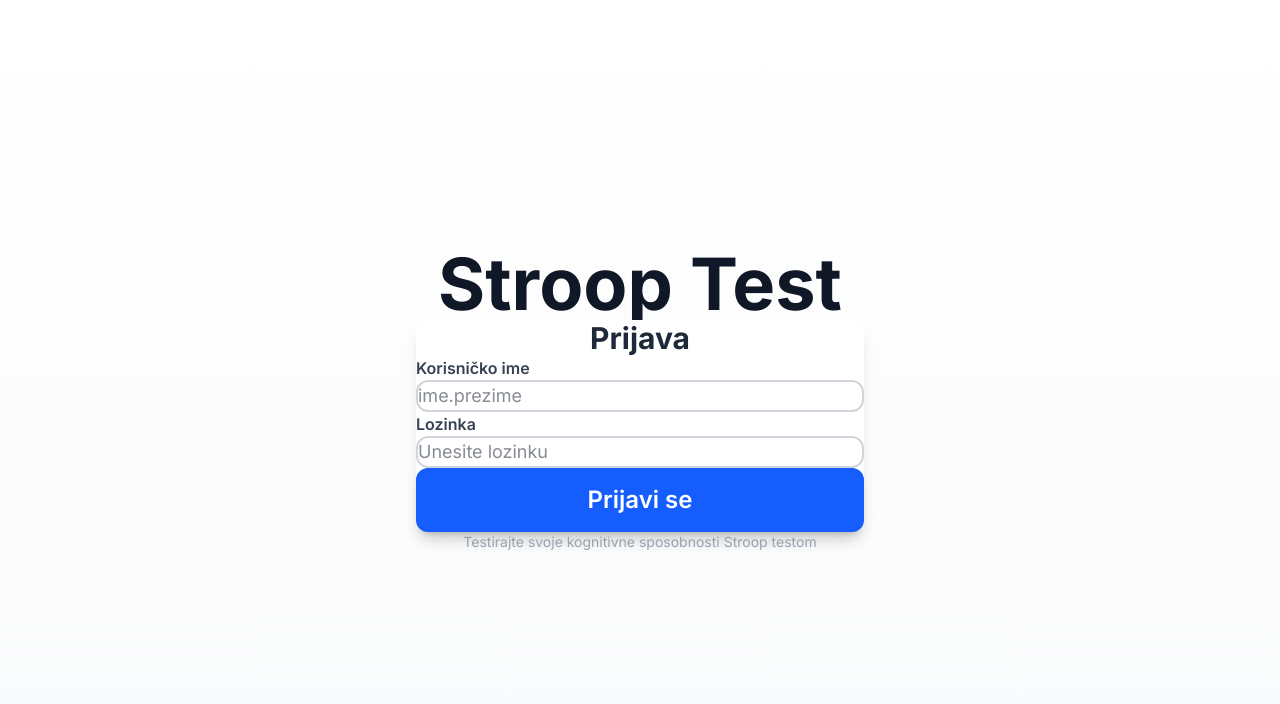
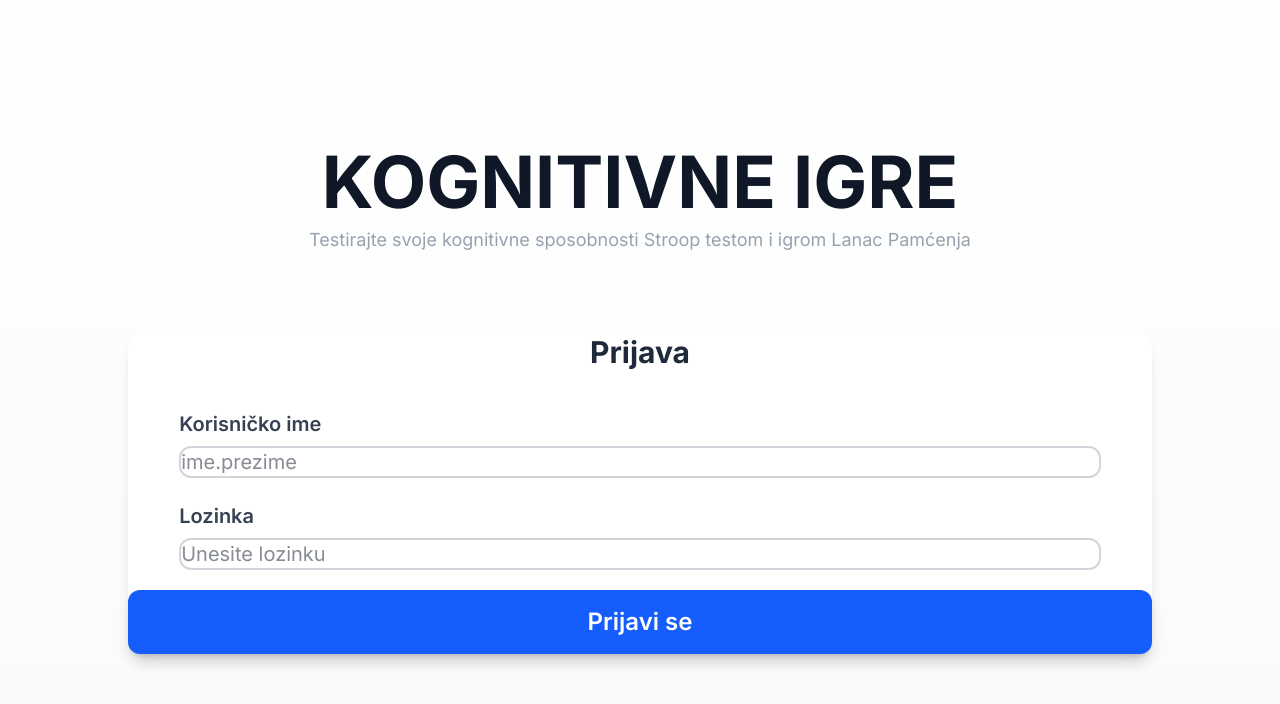
Before and after one commit to Ivan-Pavelic/stroop-effect, a Next.js app in the folder frontend/: page / in a window 1280 px wide. Shown: the top 704 px of the page. Built offline with nearby package versions, Linux system fonts and the light colour scheme; no server answers.

Commit message:
Popravak Login forme

```diff
--- a/frontend/src/components/Login.tsx
+++ b/frontend/src/components/Login.tsx
@@ -35,22 +35,30 @@ export function Login({ onLoginSuccess }: LoginProps) {
   };
 
   return (
-    <div className="flex flex-col items-center justify-center min-h-screen text-center px-4 sm:px-6 md:px-8 bg-gradient-to-b from-white to-gray-50">
+    <div className="flex flex-col items-center justify-center min-h-screen text-center px-4 sm:px-6 md:px-8 bg-gradient-to-b from-white to-gray-50 gap-y-20">
+      <div className='flex flex-col gap-y-2'>
       {/* Title - Matching MainMenu style */}
       <h1 className="text-gray-900 mb-8 sm:mb-12 md:mb-16 text-3xl sm:text-4xl md:text-5xl lg:text-6xl xl:text-7xl font-bold">
-        Stroop Test
+        KOGNITIVNE IGRE
       </h1>
 
+              {/* Info Text - Matching MainMenu style */}
+        <p className="mt-8 sm:mt-10 md:mt-12 text-gray-400 text-lg  px-4">
+          Testirajte svoje kognitivne sposobnosti Stroop testom i igrom Lanac Pamćenja
+        </p>
+        </div>
+
       {/* Login Form Card */}
-      <div className="w-full max-w-md px-2">
-        <div className="bg-white rounded-2xl shadow-lg p-6 sm:p-8 md:p-10">
+      <div className="flex flex-col w-full px-2 sm:px-6 md:px-8 lg:px-10 xl:px-12 min-w-[320px] md:min-w-[400px] max-w-[80%]">
+        <div className=" flex flex-col bg-white rounded-2xl shadow-lg p-6 sm:p-8 md:p-10 gap-y-10 ">
           <h2 className="text-gray-800 mb-6 sm:mb-8 text-2xl sm:text-3xl font-bold text-center">
             Prijava
           </h2>
 
-          <form onSubmit={handleSubmit} className="space-y-4 sm:space-y-5 md:space-y-6">
-            <div>
-              <label htmlFor="username" className="block text-gray-700 text-sm sm:text-base font-semibold mb-2 sm:mb-3 text-left">
+          <form onSubmit={handleSubmit} className="flex flex-col gap-y-5 space-y-4 sm:space-y-5 md:space-y-6 justify-center items-center">
+            <div className="flex flex-col w-[90%] gap-y-6 mx-auto items-center justify-center">
+              <div className="flex flex-col gap-y-2  w-full">
+                <label htmlFor="username" className="block text-gray-700 text-lg sm:text-xl font-semibold mb-2 sm:mb-3 text-left">
                   Korisničko ime
                 </label>
                 <input
@@ -59,13 +67,12 @@ export function Login({ onLoginSuccess }: LoginProps) {
                     value={username}
                     onChange={(e) => setUsername(e.target.value)}
                     required
-                className="w-full px-4 sm:px-5 py-3 sm:py-4 border-2 border-gray-300 rounded-xl focus:ring-2 focus:ring-blue-500 focus:border-blue-500 text-gray-900 text-base sm:text-lg transition-all"
+                      className="w-full px-4 sm:px-5 py-10 sm:py-12 border-2 border-gray-300 rounded-xl focus:ring-2 focus:ring-blue-500 focus:border-blue-500 text-gray-900 text-lg sm:text-xl transition-all"
                     placeholder="ime.prezime"
                   />
               </div>
-
-            <div>
-              <label htmlFor="password" className="block text-gray-700 text-sm sm:text-base font-semibold mb-2 sm:mb-3 text-left">
+              <div className="flex flex-col gap-y-2 items-start justify-start w-full">
+                <label htmlFor="password" className="block text-gray-700 text-lg sm:text-xl font-semibold mb-2 sm:mb-3 text-left">
                   Lozinka
                 </label>
                 <input
@@ -74,10 +81,12 @@ export function Login({ onLoginSuccess }: LoginProps) {
                   value={password}
                   onChange={(e) => setPassword(e.target.value)}
                   required
-                className="w-full px-4 sm:px-5 py-3 sm:py-4 border-2 border-gray-300 rounded-xl focus:ring-2 focus:ring-blue-500 focus:border-blue-500 text-gray-900 text-base sm:text-lg transition-all"
+                    className="w-full px-4 sm:px-5 py-10 sm:py-12 border-2 border-gray-300 rounded-xl focus:ring-2 focus:ring-blue-500 focus:border-blue-500 text-gray-900 text-lg sm:text-xl transition-all"
                   placeholder="Unesite lozinku"
                 />
               </div>
+            </div>
+
 
             {error && (
               <div className="bg-red-50 border-2 border-red-200 text-red-700 px-4 sm:px-5 py-3 sm:py-4 rounded-xl text-xs sm:text-sm font-medium">
@@ -95,10 +104,7 @@ export function Login({ onLoginSuccess }: LoginProps) {
           </form>
         </div>
 
-        {/* Info Text - Matching MainMenu style */}
-        <p className="mt-8 sm:mt-10 md:mt-12 text-gray-400 text-xs sm:text-sm px-4">
-          Testirajte svoje kognitivne sposobnosti Stroop testom
-        </p>
+
       </div>
     </div>
   );
```
Lines whose indentation alone changed are shown as unchanged.
